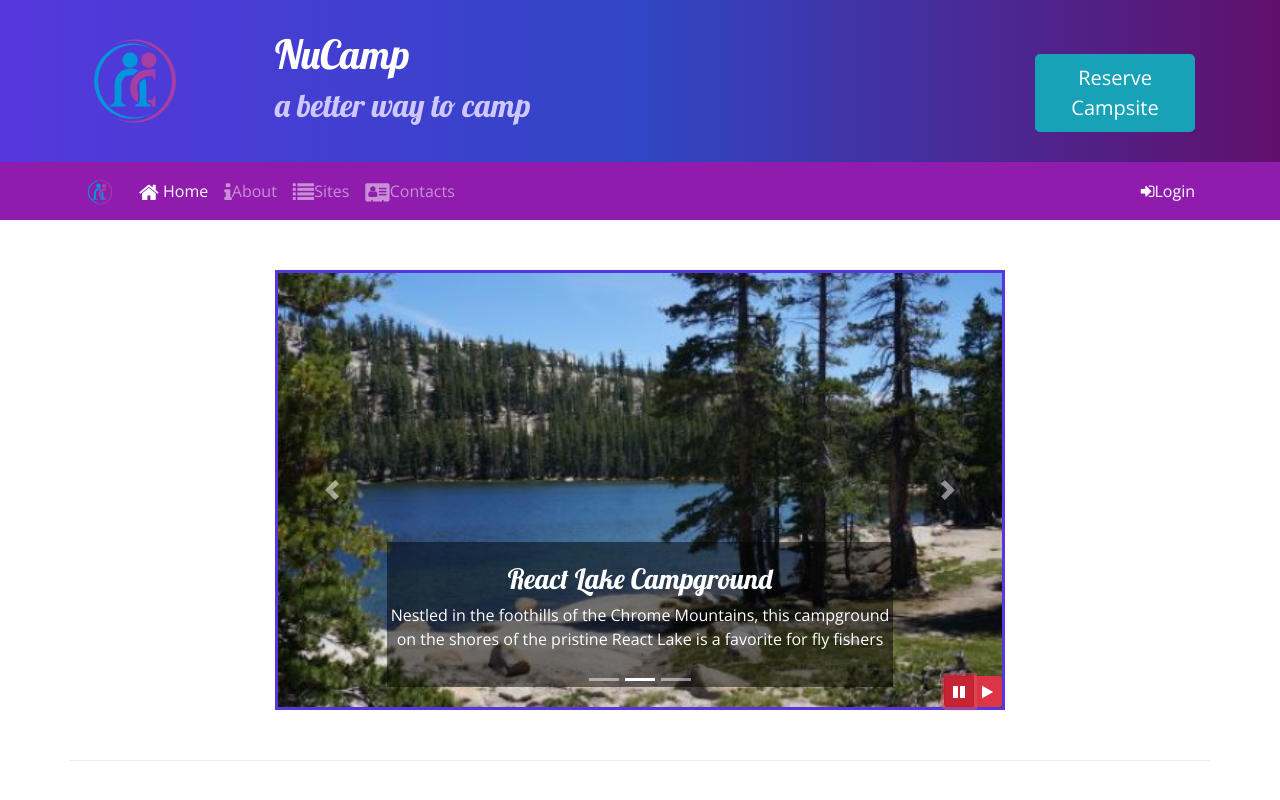
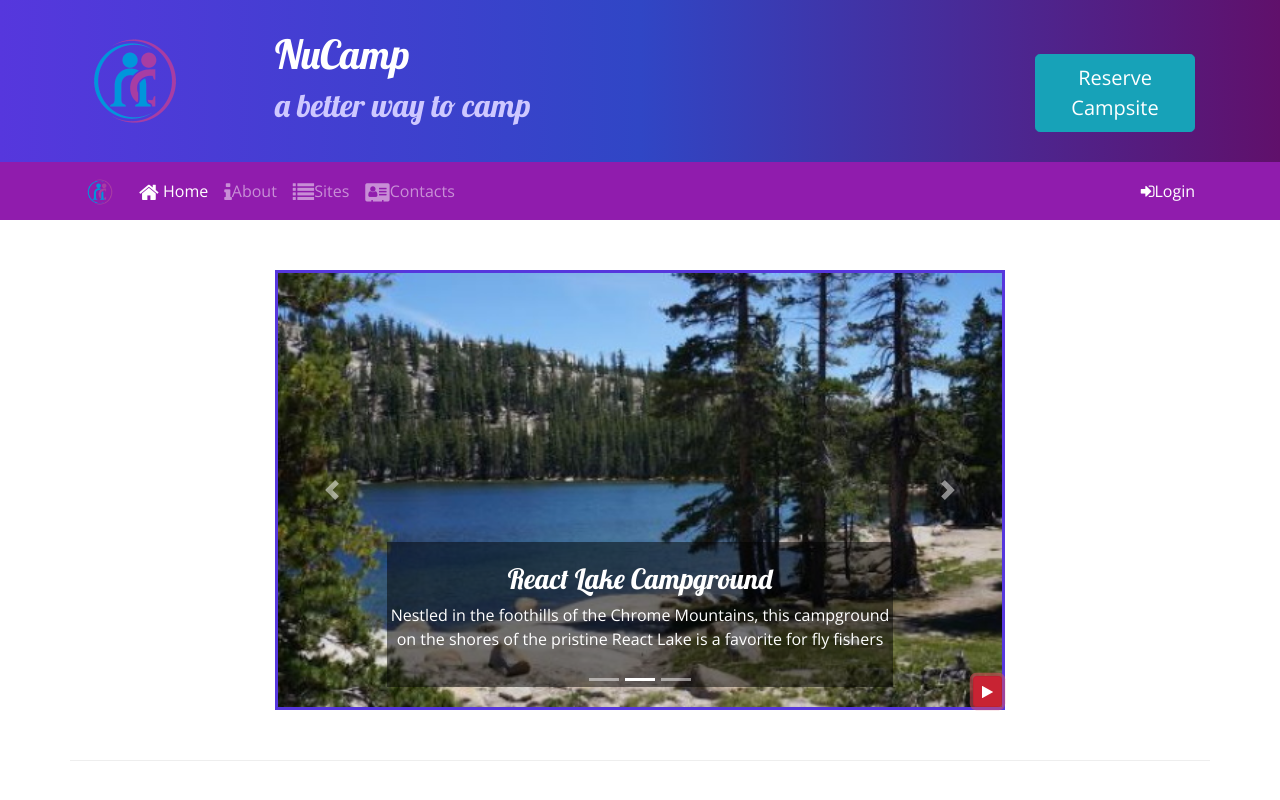
Before and after one commit to szakxz/nucampsiteJuly, a website: page index.html in a window 1280 px wide. Both pictures are taken after a click on the button 959 px from the left and 691 px from the top of the page. Shown: the top 800 px of the page. Drawn offline with nearby package versions, Linux system fonts and the light colour scheme.

Commit message:
jquery Part 2

```diff
--- a/index.html
+++ b/index.html
@@ -327,14 +327,12 @@
               <span class="carousel-control-next-icon"></span>
               <span class="sr-only">Next</span>
             </a>
-            <div class="btn-group" id="carouselButton">
-              <button class="btn btn-danger btn-sm" id="carouselPause">
+
+              <button class="btn btn-danger btn-sm" id="carouselButton">
                 <i class="fa fa-pause"></i>
               </button>
-              <button class="btn btn-danger btn-sm" id="carouselPlay">
-                <i class="fa fa-play"></i>
-              </button>
-            </div>
+
+
           </div>
         </div>
       </div>
@@ -461,15 +459,20 @@
     <script src="node_modules/bootstrap/dist/js/bootstrap.min.js"></script>
 
     <script>
-      $(function(){
-          $(".carousel").carousel( { interval: 2000 } );
-          $("#carouselPause").click(function(){
-            $(".carsousel").carousel("pause");
-          });
-          $("#carouselPlay").click(function(){
-            $(".carousel").carousel("cycle");
-          });
-      });
+  $(function() {
+            $(".carousel").carousel( { interval: 2000 } );
+            $("#carouselButton").click(function(){
+                if ($("#carouselButton").children("i").hasClass("fa-pause")) {
+                    $(".carousel").carousel("pause");
+                    $("#carouselButton").children("i").removeClass("fa-pause");
+                    $("#carouselButton").children("i").addClass("fa-play");
+                } else {
+                    $(".carousel").carousel("cycle");
+                    $("#carouselButton").children("i").removeClass("fa-play");
+                    $("#carouselButton").children("i").addClass("fa-pause");
+                }
+            });
+        });
     </script>
 
   </body>
```
